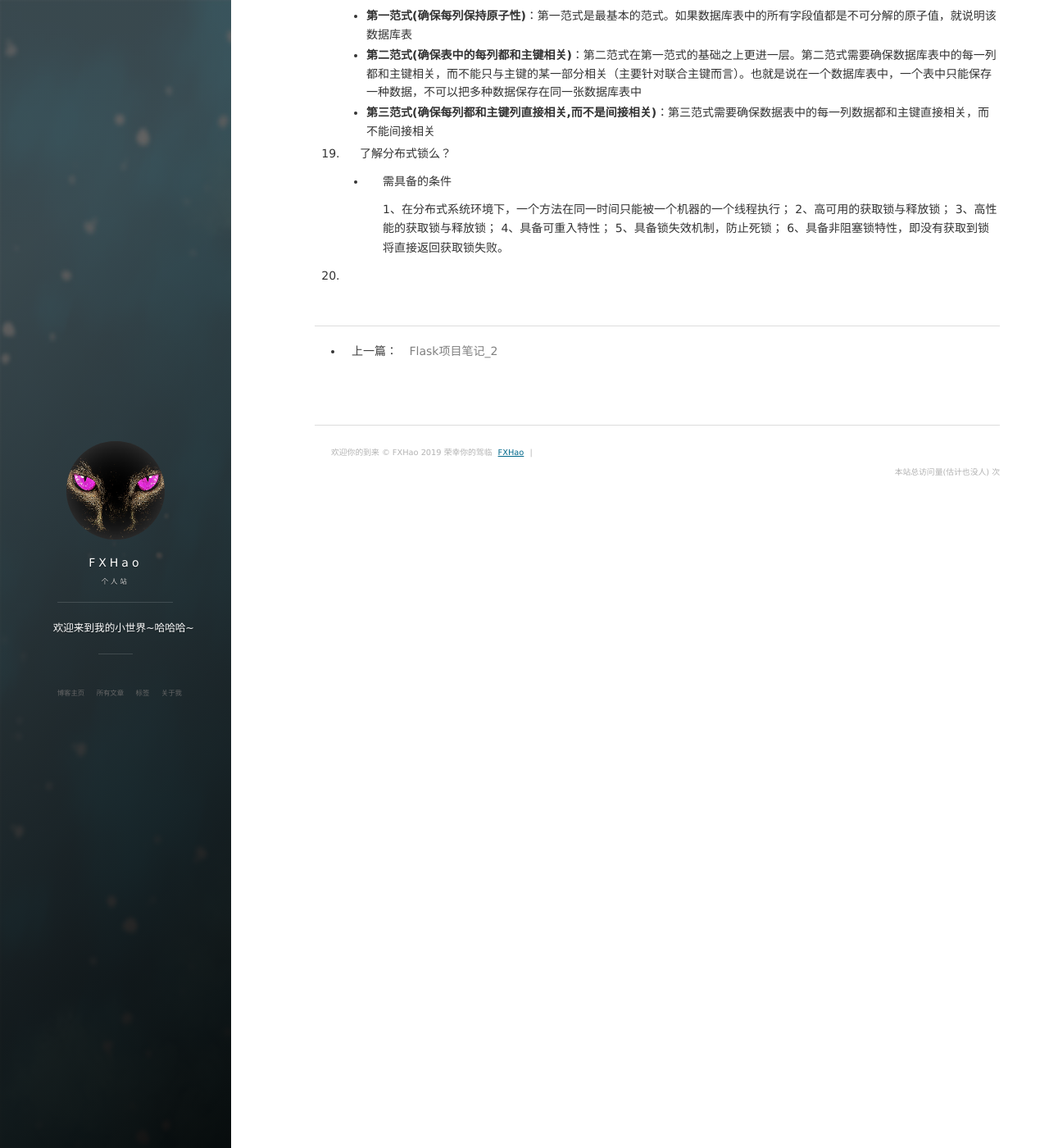
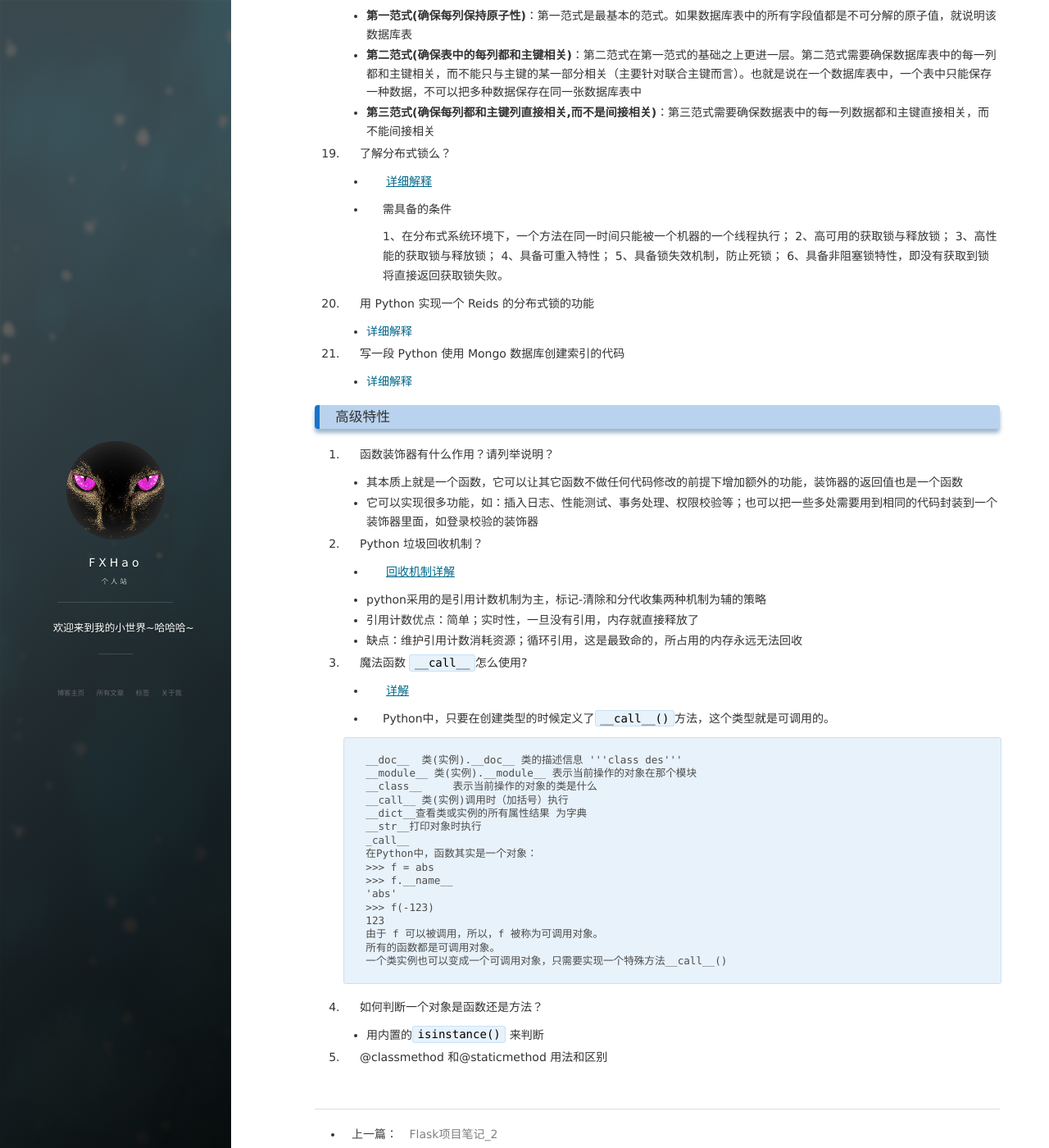
Before and after one commit to FXHao/FXHao.github.io, a Jekyll site: the page built from _posts/2019-10-25-Python面试题搜集整理.md, in a window 1280 px wide and 1400 px high, scrolled down 9755 px. Shown: the whole window at 82% size. Built offline with Jekyll 4.4.1, drawn with Linux system fonts in a browser that asks for light colours; nearby versions of some CDN libraries; comment, search, counter and statistics services are not loaded.

Commit message:
Update 2019-10-25-Python面试题搜集整理.md

````diff
--- a/_posts/2019-10-25-Python面试题搜集整理.md
+++ b/_posts/2019-10-25-Python面试题搜集整理.md
@@ -548,6 +548,8 @@ tag: 面试题
 
 19. 了解分布式锁么？
 
+    * [详细解释](https://blog.csdn.net/wuzhiwei549/article/details/80692278)
+
     * 需具备的条件
 
       1、在分布式系统环境下，一个方法在同一时间只能被一个机器的一个线程执行；
@@ -557,4 +559,56 @@ tag: 面试题
       5、具备锁失效机制，防止死锁；
       6、具备非阻塞锁特性，即没有获取到锁将直接返回获取锁失败。
 
-20.
+20. 用 Python 实现一个 Reids 的分布式锁的功能
+
+    * [详细解释](https://blog.csdn.net/junli_chen/article/details/79228282)
+
+21. 写一段 Python 使用 Mongo 数据库创建索引的代码
+
+    * [详细解释](https://blog.csdn.net/weixin_40294332/article/details/84582452)
+
+### 高级特性
+
+1. 函数装饰器有什么作用？请列举说明？
+
+   * 其本质上就是一个函数，它可以让其它函数不做任何代码修改的前提下增加额外的功能，装饰器的返回值也是一个函数
+   * 它可以实现很多功能，如：插入日志、性能测试、事务处理、权限校验等；也可以把一些多处需要用到相同的代码封装到一个装饰器里面，如登录校验的装饰器
+
+2. Python 垃圾回收机制？
+
+   * [回收机制详解](https://blog.csdn.net/xiongchengluo1129/article/details/80462651)
+
+   * python采用的是引用计数机制为主，标记-清除和分代收集两种机制为辅的策略
+   * 引用计数优点：简单；实时性，一旦没有引用，内存就直接释放了
+   * 缺点：维护引用计数消耗资源；循环引用，这是最致命的，所占用的内存永远无法回收
+
+3. 魔法函数 `__call__`怎么使用?
+
+   * [详解](https://www.cnblogs.com/lyu454978790/p/8630215.html)
+
+   * Python中，只要在创建类型的时候定义了`__call__()`方法，这个类型就是可调用的。
+
+   ```python
+   __doc__  类(实例).__doc__ 类的描述信息 '''class des'''
+   __module__ 类(实例).__module__ 表示当前操作的对象在那个模块
+   __class__     表示当前操作的对象的类是什么
+   __call__ 类(实例)调用时（加括号）执行
+   __dict__查看类或实例的所有属性结果 为字典
+   __str__打印对象时执行
+   _call__
+   在Python中，函数其实是一个对象：
+   >>> f = abs
+   >>> f.__name__
+   'abs'
+   >>> f(-123)
+   123
+   由于 f 可以被调用，所以，f 被称为可调用对象。
+   所有的函数都是可调用对象。
+   一个类实例也可以变成一个可调用对象，只需要实现一个特殊方法__call__()
+   ```
+
+4. 如何判断一个对象是函数还是方法？
+
+   * 用内置的`isinstance()` 来判断
+
+5. @classmethod 和@staticmethod 用法和区别
````
